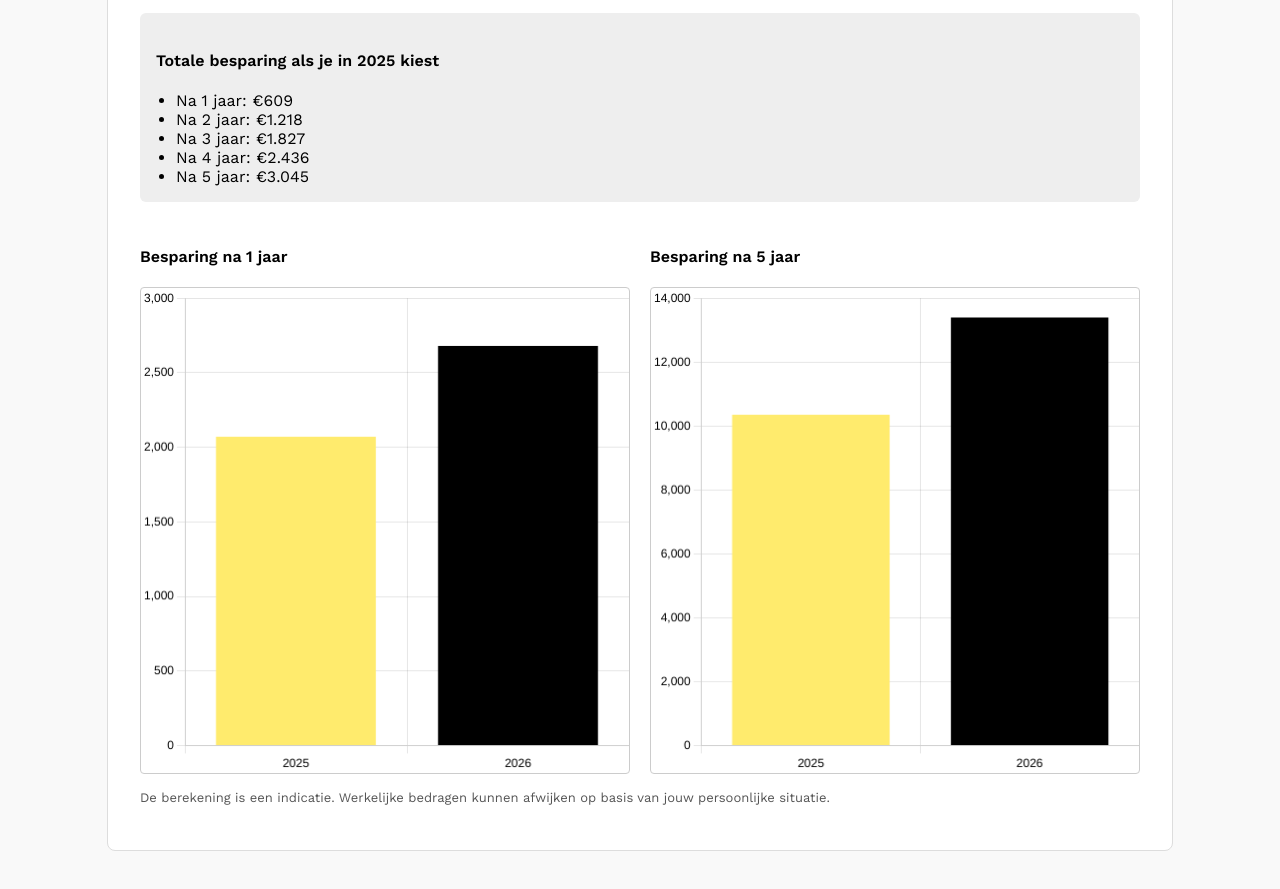
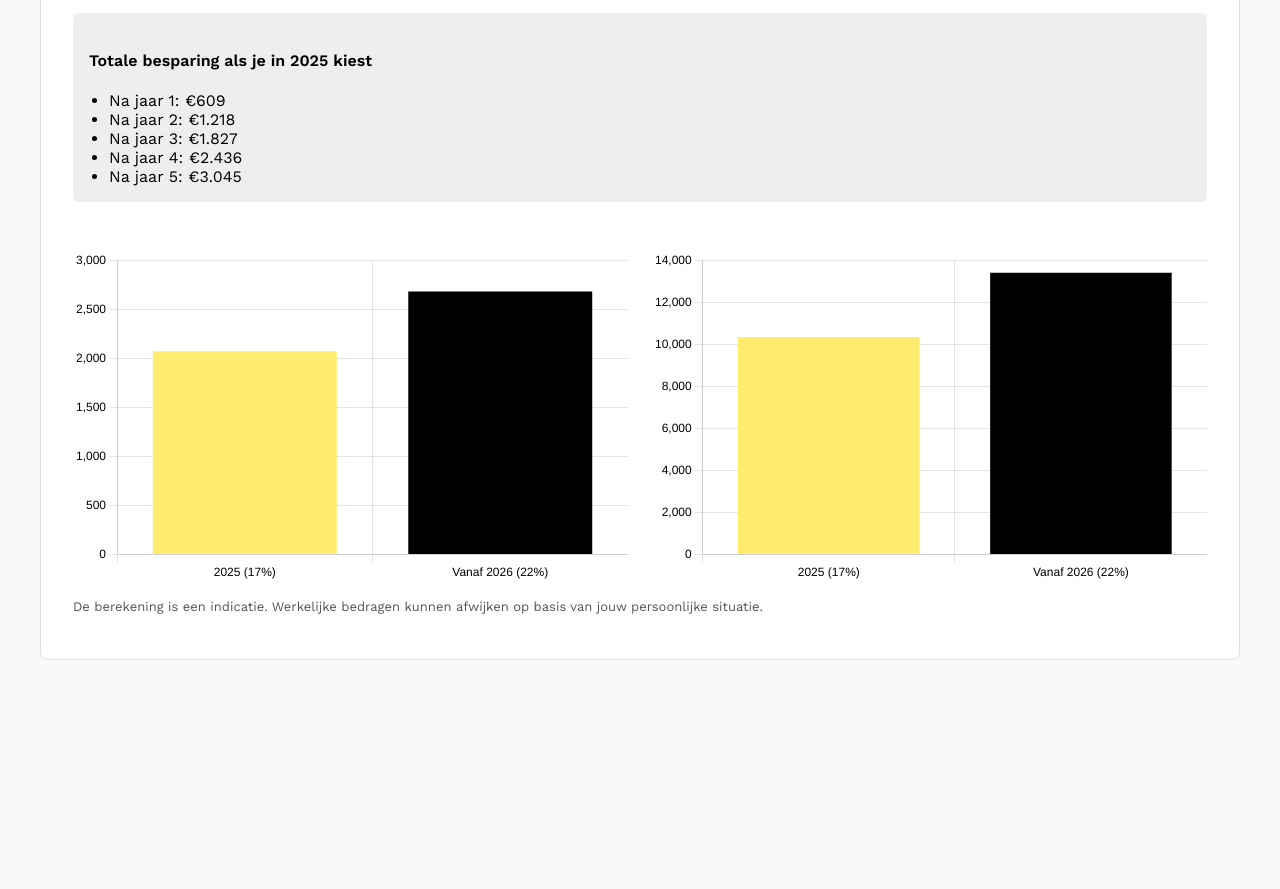
Before and after one commit to Pieter475/bijtelling.github.io, a plain HTML site: page index.html in a window 1280 px wide. Shown: the part 465-1354 px from the top of the page. After the commit the page ends 1165 px from the top, so only its background shows below. Drawn offline with nearby package versions, Linux system fonts and the light colour scheme.

Commit message:
Update index.html

```diff
--- a/index.html
+++ b/index.html
@@ -13,7 +13,7 @@
     }
 
     .container {
-      max-width: 1000px;
+      max-width: 1200px;
       background: #ffffff;
       padding: 32px;
       border-radius: 8px;
@@ -23,6 +23,7 @@
 
     h2, h4 {
       color: #000;
+      font-family: 'Work Sans', sans-serif;
     }
 
     .highlight {
@@ -36,7 +37,13 @@
       background: #eeeeee;
       padding: 16px;
       border-radius: 6px;
-      margin-bottom: 24px;
+      margin-bottom: 16px;
+    }
+
+    canvas {
+      margin-top: 32px;
+      display: block;
+      max-width: 100%;
     }
 
     label {
@@ -45,21 +52,15 @@
       margin-bottom: 8px;
     }
 
-    canvas {
-      background: #fff;
-      border: 1px solid #ccc;
-      border-radius: 4px;
-    }
-
     .charts {
       display: flex;
-      gap: 20px;
+      gap: 24px;
       flex-wrap: wrap;
       justify-content: space-between;
     }
 
-    .chart-wrapper {
-      flex: 1 1 48%;
+    .chart-box {
+      flex: 1 1 45%;
     }
   </style>
 </head>
@@ -73,7 +74,7 @@
 
     <!-- Catalogusprijs -->
     <label for="prijs">Kies een catalogusprijs:</label>
-    <input type="range" id="prijs" min="20000" max="60000" value="30000" step="1000" oninput="updateBijtelling()" style="width: 100%; margin-bottom: 8px;">
+    <input type="range" id="prijs" min="20000" max="60000" value="30000" step="1" oninput="updateBijtelling()" style="width: 100%; margin-bottom: 8px;">
     <p>Catalogusprijs: <strong>€<span id="prijsValue">30.000</span></strong></p>
 
     <!-- Netto bijtelling -->
@@ -87,23 +88,21 @@
     <div class="savings">
       <h4>Totale besparing als je in 2025 kiest</h4>
       <ul style="padding-left: 20px; margin: 0;">
-        <li>Na 1 jaar: €<span id="bespaar1">---</span></li>
-        <li>Na 2 jaar: €<span id="bespaar2">---</span></li>
-        <li>Na 3 jaar: €<span id="bespaar3">---</span></li>
-        <li>Na 4 jaar: €<span id="bespaar4">---</span></li>
-        <li>Na 5 jaar: €<span id="bespaar5">---</span></li>
+        <li>Na jaar 1: €<span id="bespaar1">---</span></li>
+        <li>Na jaar 2: €<span id="bespaar2">---</span></li>
+        <li>Na jaar 3: €<span id="bespaar3">---</span></li>
+        <li>Na jaar 4: €<span id="bespaar4">---</span></li>
+        <li>Na jaar 5: €<span id="bespaar5">---</span></li>
       </ul>
     </div>
 
-    <!-- Twee grafieken naast elkaar -->
+    <!-- Grafieken -->
     <div class="charts">
-      <div class="chart-wrapper">
-        <h4>Besparing na 1 jaar</h4>
-        <canvas id="chart1jaar" height="300"></canvas>
+      <div class="chart-box">
+        <canvas id="chart1jaar" width="500" height="300"></canvas>
       </div>
-      <div class="chart-wrapper">
-        <h4>Besparing na 5 jaar</h4>
-        <canvas id="chart5jaar" height="300"></canvas>
+      <div class="chart-box">
+        <canvas id="chart5jaar" width="500" height="300"></canvas>
       </div>
     </div>
 
@@ -129,6 +128,7 @@
 
       const maand2025 = totaal2025 / 12;
       const maand2026 = totaal2026 / 12;
+
       const besparingPerMaand = maand2026 - maand2025;
 
       document.getElementById("prijsValue").innerText = formatEuro(prijs);
@@ -140,32 +140,32 @@
         document.getElementById("bespaar" + i).innerText = formatEuro(Math.round(besparing));
       }
 
-      if (window.chart1 && window.chart5) {
-        window.chart1.data.datasets[0].data = [Math.round(maand2025 * 12), Math.round(maand2026 * 12)];
-        window.chart5.data.datasets[0].data = [Math.round(maand2025 * 60), Math.round(maand2026 * 60)];
-        window.chart1.update();
-        window.chart5.update();
+      if (window.chart1jaar && window.chart5jaar) {
+        window.chart1jaar.data.datasets[0].data = [Math.round(maand2025 * 12), Math.round(maand2026 * 12)];
+        window.chart1jaar.update();
+
+        window.chart5jaar.data.datasets[0].data = [Math.round(maand2025 * 60), Math.round(maand2026 * 60)];
+        window.chart5jaar.update();
       }
     }
 
     document.addEventListener("DOMContentLoaded", function () {
       const ctx1 = document.getElementById('chart1jaar').getContext('2d');
-      const ctx5 = document.getElementById('chart5jaar').getContext('2d');
+      const ctx2 = document.getElementById('chart5jaar').getContext('2d');
 
-      window.chart1 = new Chart(ctx1, {
+      window.chart1jaar = new Chart(ctx1, {
         type: 'bar',
         data: {
-          labels: ['2025', '2026'],
+          labels: ['2025 (17%)', 'Vanaf 2026 (22%)'],
           datasets: [{
             label: 'Bijtelling per jaar',
-            backgroundColor: ['#FFEB6D', '#000'],
+            backgroundColor: ['#FFEB6D', '#000000'],
             data: [0, 0]
           }]
         },
         options: {
-          plugins: {
-            legend: { display: false }
-          },
+          responsive: true,
+          plugins: { legend: { display: false }},
           scales: {
             x: { ticks: { color: '#000' }},
             y: { beginAtZero: true, ticks: { color: '#000' }}
@@ -173,20 +173,19 @@
         }
       });
 
-      window.chart5 = new Chart(ctx5, {
+      window.chart5jaar = new Chart(ctx2, {
         type: 'bar',
         data: {
-          labels: ['2025', '2026'],
+          labels: ['2025 (17%)', 'Vanaf 2026 (22%)'],
           datasets: [{
             label: 'Bijtelling over 5 jaar',
-            backgroundColor: ['#FFEB6D', '#000'],
+            backgroundColor: ['#FFEB6D', '#000000'],
             data: [0, 0]
           }]
         },
         options: {
-          plugins: {
-            legend: { display: false }
-          },
+          responsive: true,
+          plugins: { legend: { display: false }},
           scales: {
             x: { ticks: { color: '#000' }},
             y: { beginAtZero: true, ticks: { color: '#000' }}
```
